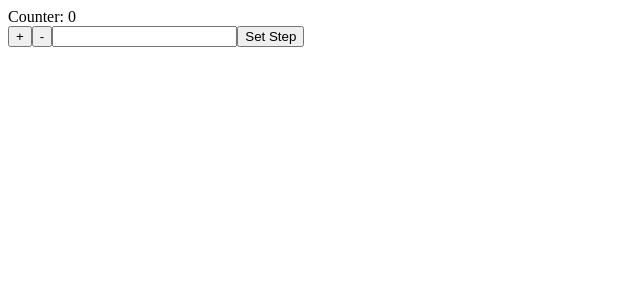
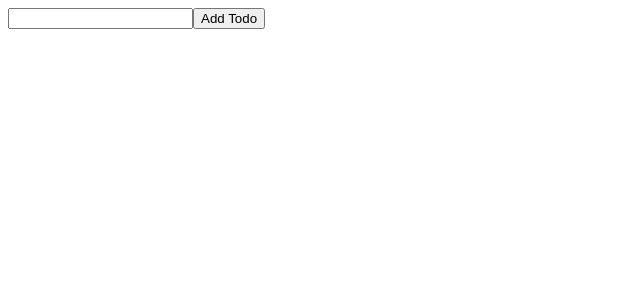
Before and after one commit to Tigran-Khanaghyan/redux-learning-repository, a React (Create React App) app: page / in a window 1280 px wide. Shown: the top 300 px of the page, without its empty margins (0-640 px from the left). Built offline with nearby package versions, Linux system fonts and the light colour scheme.

Commit message:
feat: Add redux configuration for app

```diff
--- a/src/App.js
+++ b/src/App.js
@@ -1,21 +1,11 @@
-import { useState } from "react";
-import { useSelector, useDispatch } from "react-redux";
-import { decrement, increment, setStep } from "./actions";
 
 function App() {
-  const counter = useSelector((state) => state.counter);
-  const step = useSelector((state) => state.step);
-  const [value, setValue] = useState(0);
 
-  const dispatch = useDispatch();
 
   return (
     <div>
-      <div className="App">Counter: {counter}</div>
-      <button onClick={() => dispatch(increment(Number(step)))}>+</button>
-      <button onClick={() => dispatch(decrement(Number(step)))}>-</button>
-      <input type="number" onChange={(e) => setValue(e.target.value)}></input>
-      <button onClick={() => dispatch(setStep(value))}>Set Step</button>
+    <input type='text'></input>
+    <button>Add Todo</button>
     </div>
   );
 }
--- a/src/actions/index.js
+++ b/src/actions/index.js
@@ -1,20 +1,8 @@
-export const increment = (number = 1) => {
-  return {
-    type: "INCREMENT",
-    payload: number,
-  };
-};
+const addTodo = (todo) => {
+    return {
+        type: 'ADD-TODO',
+        payload: todo
+    }
+}
 
-export const decrement = (number = 1) => {
-  return {
-    type: "DECREMENT",
-    payload: number,
-  };
-};
-
-export const setStep = (number) => {
-  return {
-    type: "SET-STEP",
-    payload: number,
-  };
-};
+export default addTodo
--- a/src/reducers/counter.js
+++ /dev/null
@@ -1,12 +0,0 @@
-const counterReducer = (state = 0, action) => {
-  switch (action.type) {
-    case "INCREMENT":
-      return state + action.payload;
-    case "DECREMENT":
-      return state - action.payload;
-    default:
-      return state;
-  }
-};
-
-export default counterReducer;
--- a/src/reducers/index.js
+++ b/src/reducers/index.js
@@ -1,12 +1,8 @@
 import { combineReducers } from "redux";
-import counterReducer from "./counter";
-import isLoggedReducer from "./isLogged";
-import stepReducer from "./step";
+import todosReducer from "./todos";
 
 const rootReducer = combineReducers({
-  counter: counterReducer,
-  isLogged: isLoggedReducer,
-  step: stepReducer
+  todos: todosReducer,
 });
 
-export default rootReducer
+export default rootReducer;
--- a/src/reducers/isLogged.js
+++ /dev/null
@@ -1,10 +0,0 @@
-const isLoggedReducer = (state = false, action) => {
-  switch (action.type) {
-    case "SIGN-IN":
-      return !state;
-    default:
-      return state;
-  }
-};
-
-export default isLoggedReducer;
--- a/src/reducers/step.js
+++ /dev/null
@@ -1,10 +0,0 @@
- const stepReducer = (state = 1, action) => {
-  switch (action.type) {
-    case "SET-STEP":
-      return (state = action.payload);
-    default:
-      return state;
-  }
-};
-
-export default stepReducer
--- /dev/null
+++ b/src/reducers/todos.js
@@ -0,0 +1,10 @@
+const todosReducer = (state = [], action) => {
+  switch (action.type) {
+    case "ADD-TODO":
+      return state.push(action.payload);
+    default:
+      return state;
+  }
+};
+
+export default todosReducer;
```
